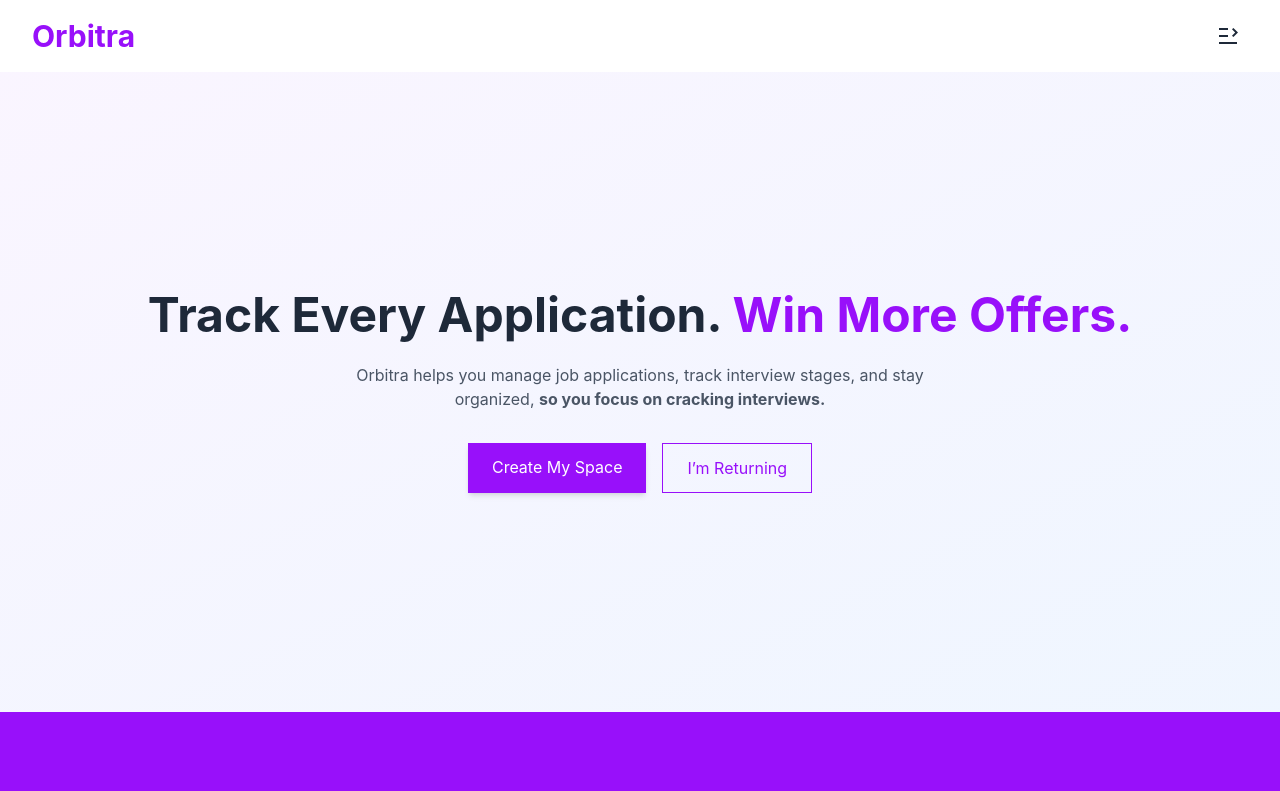
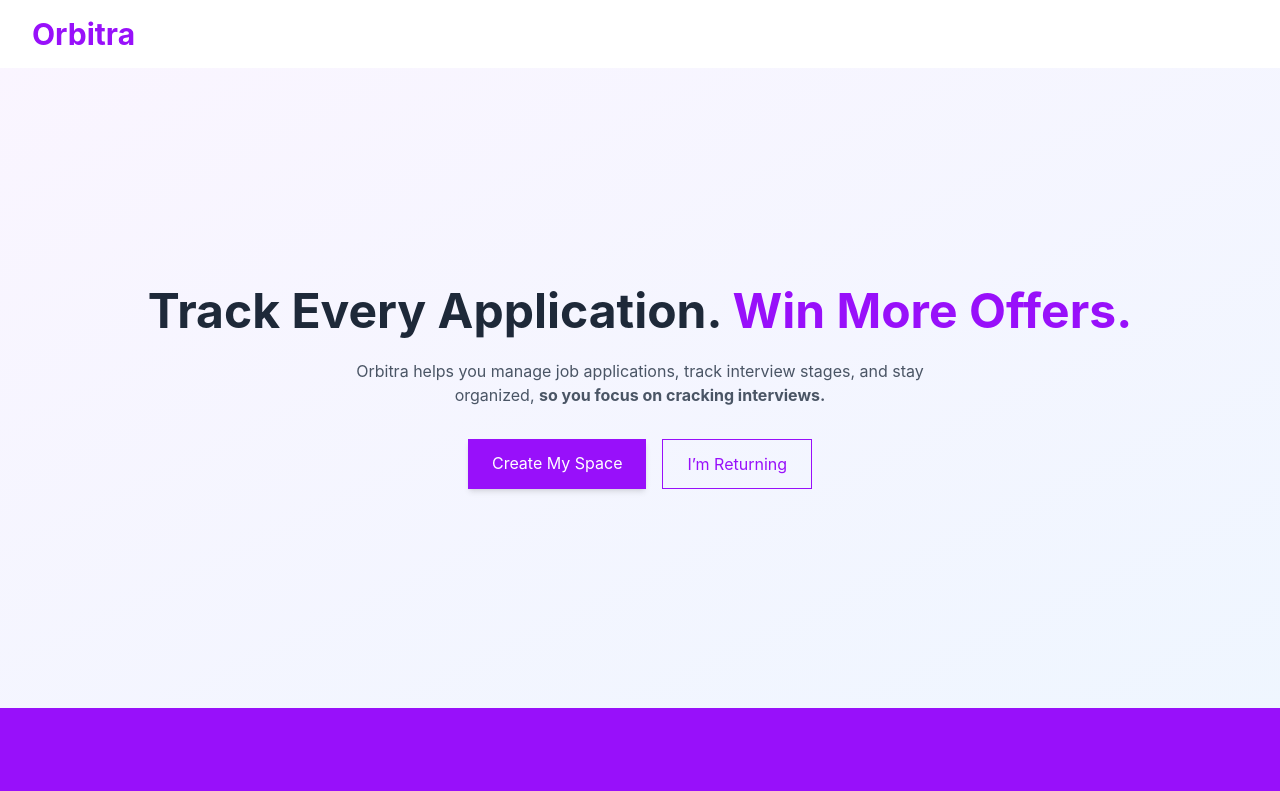
Before and after one commit to umanagendrakumar/Project-Orbitra-Frontend, a React (Vite) app: page / in a window 1280 px wide. Shown: the top 791 px of the page. Built offline with nearby package versions, Linux system fonts and the light colour scheme; no server answers.

Commit message:
a check added

```diff
--- a/src/components/Navbar.jsx
+++ b/src/components/Navbar.jsx
@@ -14,12 +14,14 @@ const Navbar = () => {
       <h1 className="text-3xl font-bold text-purple-600">Orbitra</h1>
       {
         <div className="relative">
+        {user &&
           <button
             className="text-2xl cursor-pointer p-2"
             onClick={() => setProfileVisible(!profileVisible)}
           >
             {profileVisible ? <RiMenuUnfold2Line /> : <RiMenuUnfoldLine />}
           </button>
+        }
 
           <div
             className={`absolute right-0 mt-2 bg-white shadow-md flex flex-col text-left p-4 z-50 ${profileVisible ? "block" : "hidden"
```
